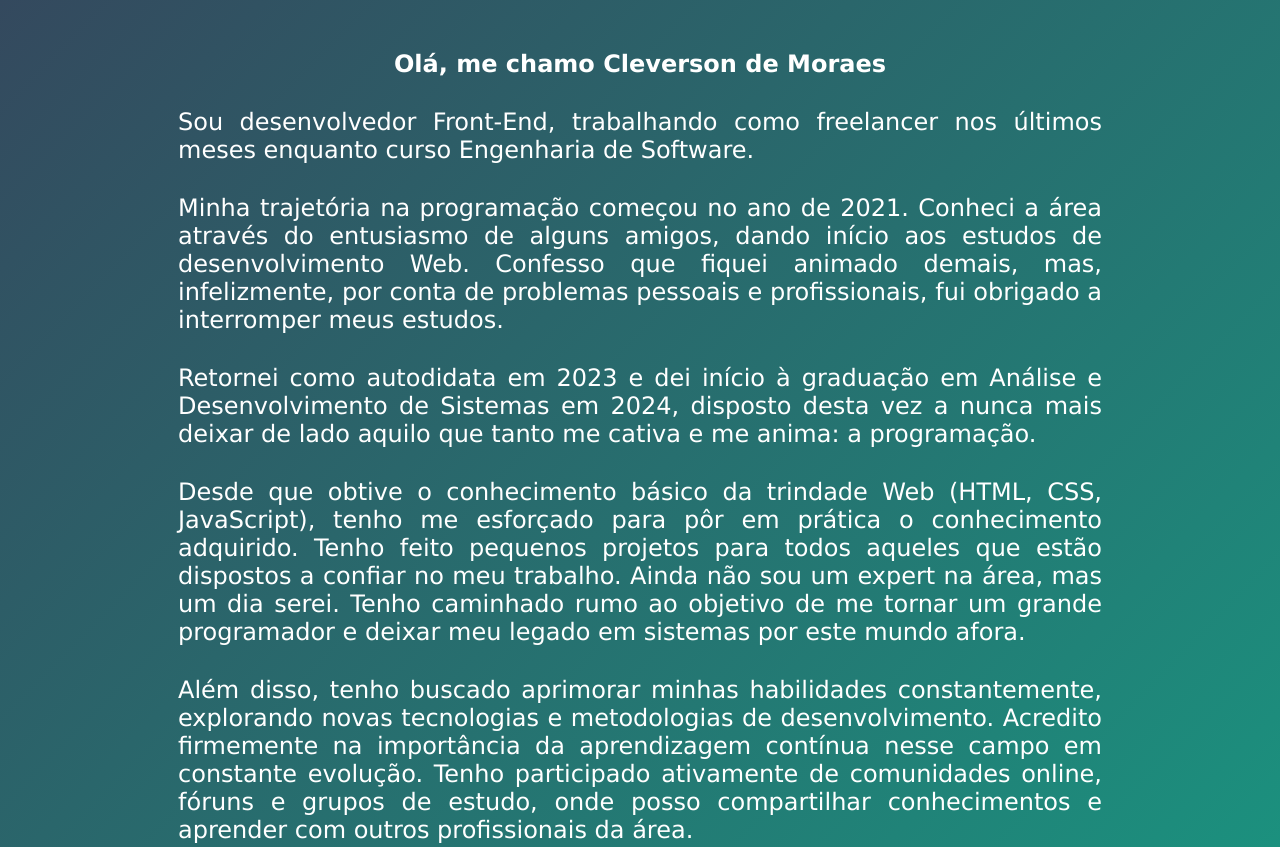
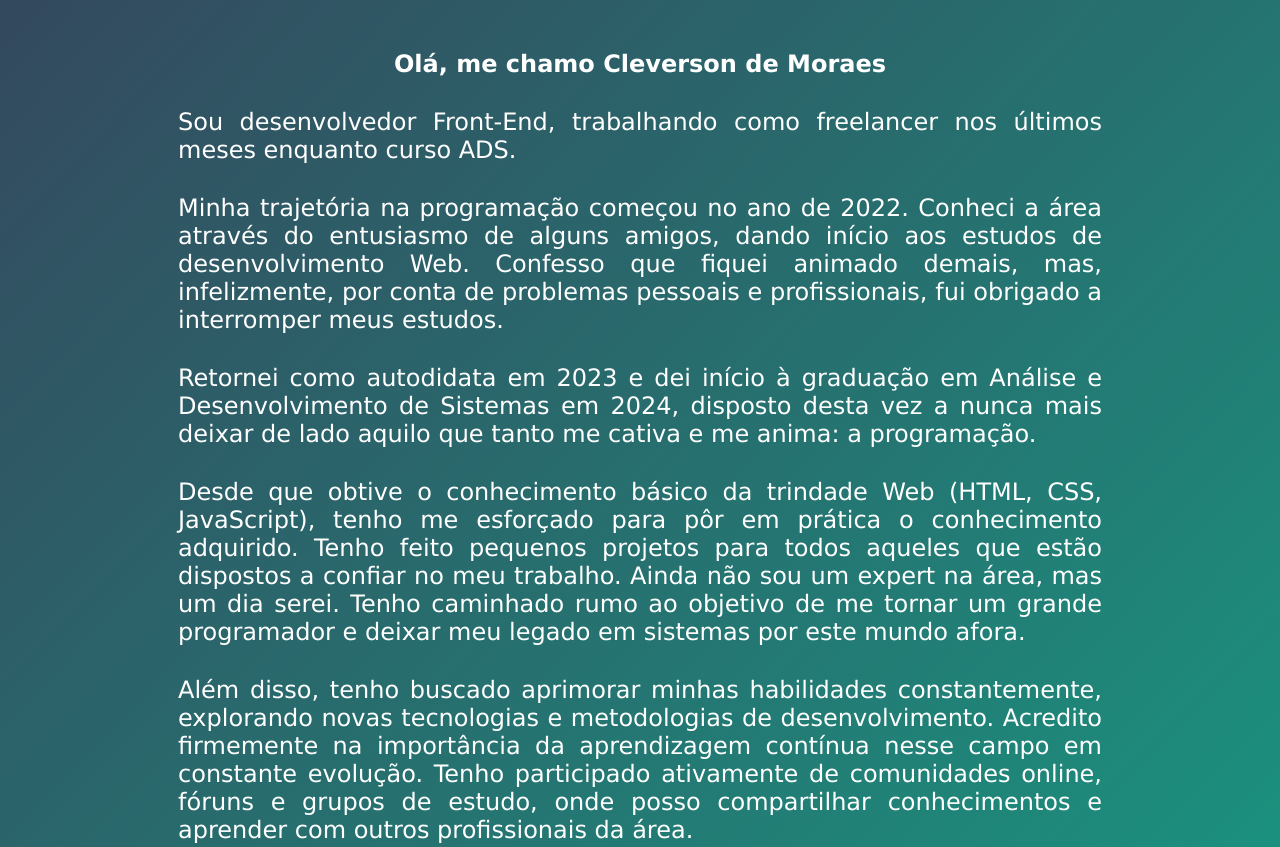
Before and after one commit to cleversonmoraes/portfolio, a plain HTML site: page about.html in a window 1280 px wide. Shown: the top 847 px of the page. Drawn offline with Linux system fonts and the light colour scheme.

Commit message:
Atualização Informações pessoais

```diff
--- a/about.html
+++ b/about.html
@@ -13,11 +13,10 @@
             Olá, me chamo Cleverson de Moraes
         </h1>
         <p>
-            Sou desenvolvedor Front-End, trabalhando como freelancer nos últimos meses enquanto curso Engenharia de
-            Software.
+            Sou desenvolvedor Front-End, trabalhando como freelancer nos últimos meses enquanto curso ADS.
         </p>
         <p>
-            Minha trajetória na programação começou no ano de 2021. Conheci a área através do entusiasmo de alguns
+            Minha trajetória na programação começou no ano de 2022. Conheci a área através do entusiasmo de alguns
             amigos, dando início aos estudos de desenvolvimento Web. Confesso que fiquei animado demais, mas,
             infelizmente, por conta de problemas pessoais e profissionais, fui obrigado a interromper meus estudos.
         </p>
```
Also changed, not shown: index.html (+2 -2 lines).
